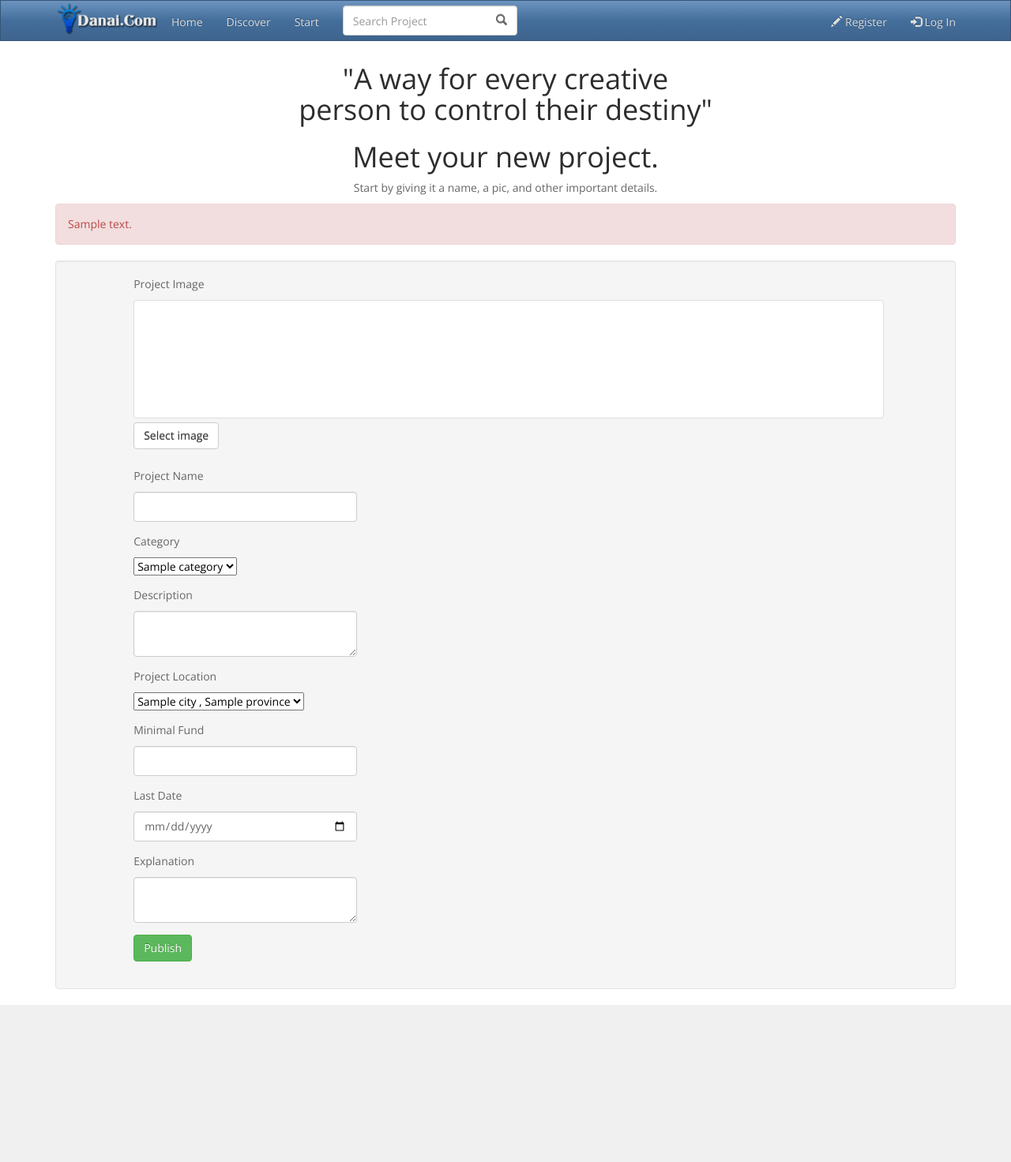
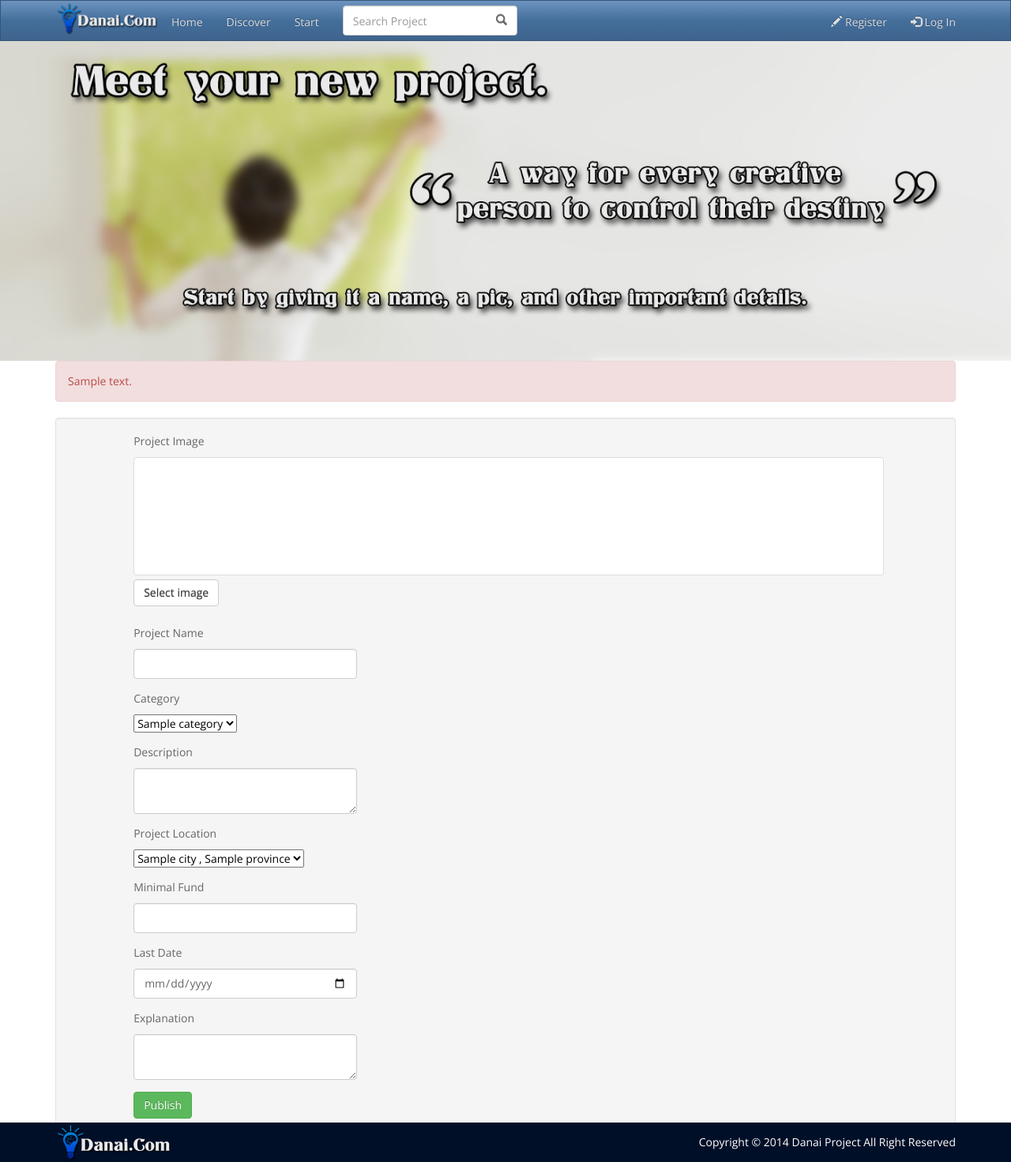
Before and after one commit to kemaldarmawan/DanaiBeta, a Java web app: template DanaiBeta/src/main/webapp/WEB-INF/views/start.jsp in a window 1280 px wide. Shown: the whole page at 79% size. Before the commit the page ends 1273 px from the top, so only its background shows below. Run offline with Spring Boot 4, a stand-in JSP engine, Linux system fonts and the light colour scheme; the template is opened without the code that fills it: most values are stand-ins (such as "Sample title", 1, 10 or a date in 2020); the project's own start-up code is not run, and a stand-in starts its controllers and pages; some libraries are stand-ins or nearby versions.

Commit message:
Design fixed :v

```diff
--- a/DanaiBeta/src/main/webapp/WEB-INF/views/start.jsp
+++ b/DanaiBeta/src/main/webapp/WEB-INF/views/start.jsp
@@ -14,19 +14,10 @@
 </head>
 <body>
 	<%@ include file="header.jsp" %>
+	<div style="position: static; left: 0px; right: 0px; width: 100%; height: 100%;">
+		<img src="<c:url value="/resources/photos/start-image.jpg"></c:url>" width="100%" />
+	</div>
   	<div class="container">
-  		<h1>&nbsp;</h1>
-  		<div align="center">
-  		<h1>
-  			"A way for every creative
-			<br>
-			person to control their destiny"
-  		</h1>
-  		</div>
-  		<div align="center">
-  			<h1>Meet your new project.</h1>
-  			<p>Start by giving it a name, a pic, and other important details.</p>
-  		</div>
   		<c:choose>
 			<c:when test="${not empty  eror}">
 	    		<div class="alert alert-danger">
@@ -124,6 +115,8 @@
 			  		</div>
 		</div>
   	</div>
+
+  	<div style="position: relative;"><%@ include file="footer.jsp" %></div>
     <script src="https://code.jquery.com/jquery.js"></script>
     <script src="<c:url value="/resources/js/bootstrap.js"/>"></script>
     <script src="<c:url value="/resources/js/jasny-bootstrap.js"/>"></script>
```
Also changed, not shown: DanaiBeta/src/main/webapp/resources/photos/start-image.jpg (added).
